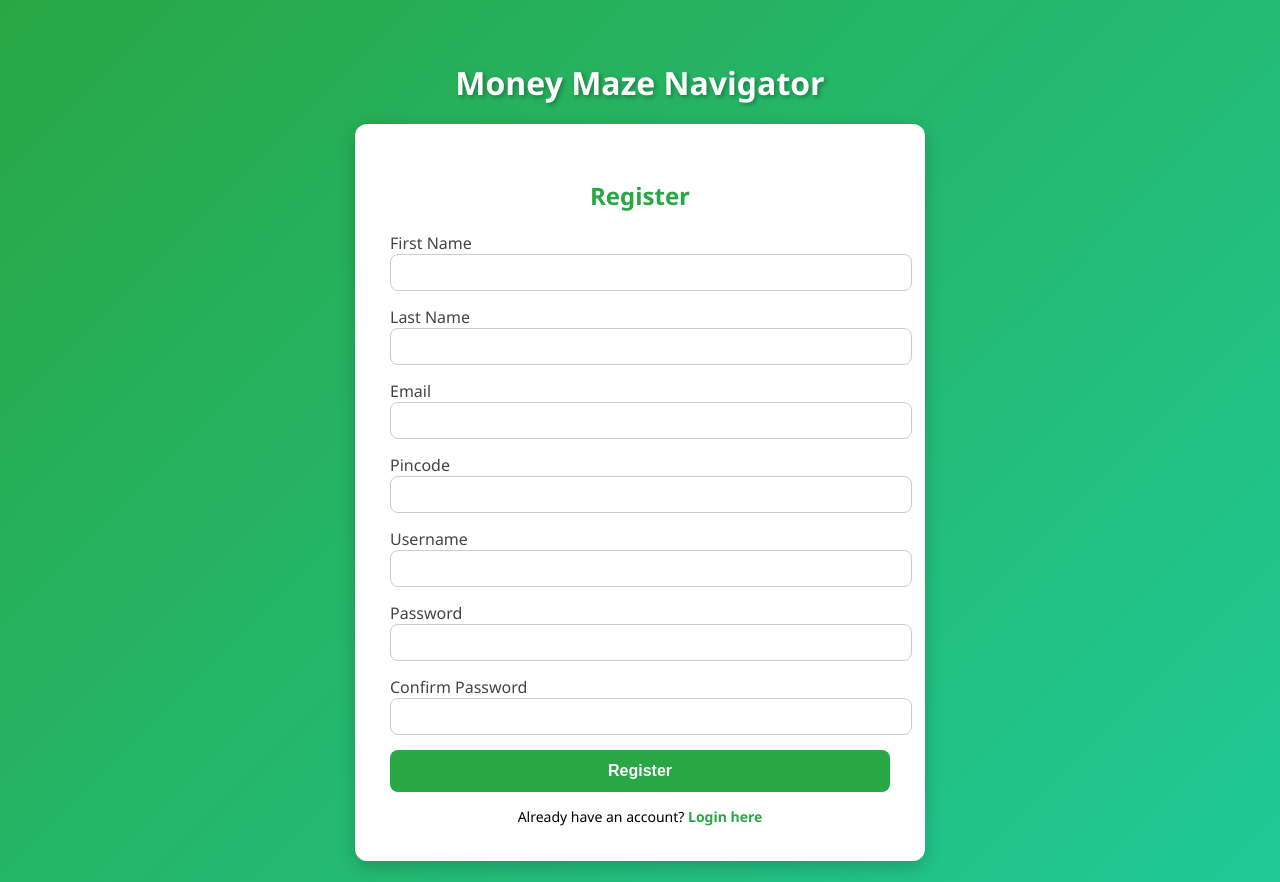
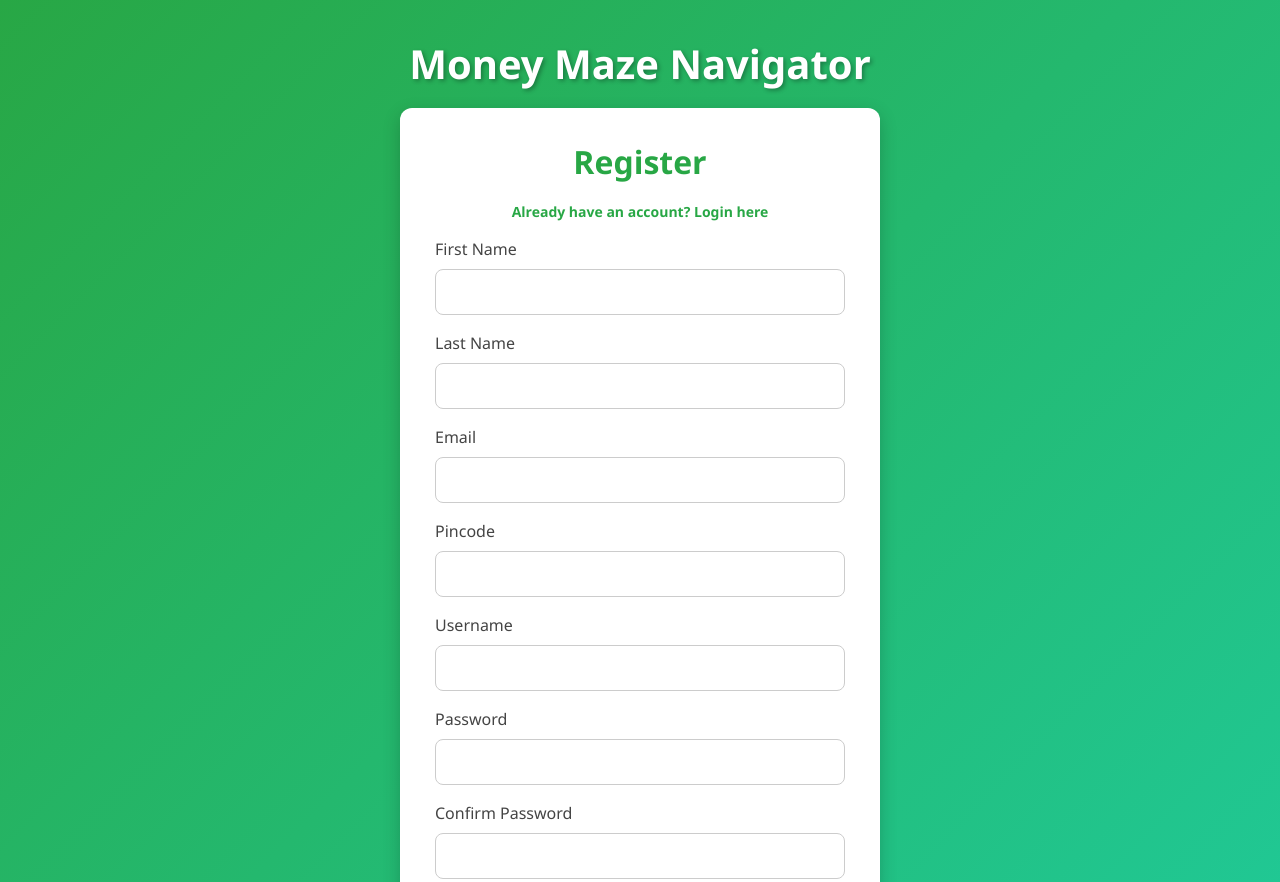
Before and after one commit to Anjani-Koteswari/Money_Maze_Navigator, a website: page public/register.html in a window 1280 px wide. Shown: the top 882 px of the page. Drawn offline with nearby package versions, Linux system fonts and the light colour scheme.

Commit message:
Update register.html

```diff
--- a/public/register.html
+++ b/public/register.html
@@ -3,41 +3,161 @@
 <head>
   <meta charset="UTF-8">
   <meta name="viewport" content="width=device-width, initial-scale=1.0">
-  <title>Money Maze Navigator - Register</title>
-  <link rel="stylesheet" href="styles.css">
+  <title>Register - Money Maze Navigator</title>
+  <link href="https://cdn.jsdelivr.net/npm/bootstrap@5.3.0/dist/css/bootstrap.min.css" rel="stylesheet">
+
+  <style>
+    body {
+      background: linear-gradient(135deg, #28a745, #20c997);
+      font-family: 'Segoe UI', Tahoma, Geneva, Verdana, sans-serif;
+      min-height: 100vh;
+      display: flex;
+      flex-direction: column;
+      align-items: center;
+      justify-content: flex-start;
+      padding-top: 40px;
+    }
+
+    /* Main Title */
+    h1 {
+      text-align: center;
+      margin-bottom: 20px;
+      font-weight: bold;
+      color: #fff; /* white for contrast */
+      text-shadow: 2px 2px 4px rgba(0,0,0,0.3);
+    }
+
+    /* Register Card */
+    .register-container {
+      width: 100%;
+      max-width: 480px;
+      background: #fff;
+      padding: 35px;
+      border-radius: 12px;
+      box-shadow: 0px 6px 18px rgba(0,0,0,0.2);
+    }
+
+    h2 {
+      text-align: center;
+      margin-bottom: 20px;
+      font-weight: bold;
+      color: #28a745;
+    }
+
+    .form-label {
+      font-weight: 500;
+      color: #444;
+    }
+
+    .form-control {
+      border-radius: 8px;
+      padding: 10px;
+      border: 1px solid #ccc;
+      transition: all 0.3s;
+    }
+    .form-control:focus {
+      border-color: #28a745;
+      box-shadow: 0 0 6px rgba(40,167,69,0.4);
+    }
+
+    .btn-custom {
+      width: 100%;
+      padding: 12px;
+      font-size: 16px;
+      border-radius: 8px;
+      background-color: #28a745;
+      border: none;
+      color: #fff;
+      font-weight: 600;
+      transition: background 0.3s, transform 0.2s;
+    }
+    .btn-custom:hover {
+      background-color: #218838;
+      transform: scale(1.02);
+    }
+
+    p.status-text {
+      font-size: 14px;
+      margin: 5px 0;
+    }
+    .status-text.error {
+      color: #dc3545;
+    }
+    .status-text.success {
+      color: #28a745;
+    }
+
+    .login-link {
+      text-align: center;
+      margin-bottom: 15px;
+      font-size: 14px;
+    }
+    .login-link a {
+      color: #28a745;
+      font-weight: 600;
+      text-decoration: none;
+    }
+    .login-link a:hover {
+      text-decoration: underline;
+    }
+  </style>
 </head>
 <body>
+
+  <!-- Main Title -->
   <h1>Money Maze Navigator</h1>
-  <div class="form-container">
+
+  <!-- Register Box -->
+  <div class="register-container">
     <h2>Register</h2>
+    <div class="login-link">
+      <a href="login.html">Already have an account? Login here</a>
+    </div>
+
     <form id="registerForm">
+      <div class="mb-3">
         <label for="firstName" class="form-label">First Name</label>
         <input type="text" id="firstName" name="firstName" class="form-control" required>
+      </div>
 
+      <div class="mb-3">
         <label for="lastName" class="form-label">Last Name</label>
         <input type="text" id="lastName" name="lastName" class="form-control" required>
+      </div>
 
+      <div class="mb-3">
         <label for="email" class="form-label">Email</label>
         <input type="email" id="email" name="email" class="form-control" required>
+        <p id="emailStatus" class="status-text"></p>
+      </div>
 
+      <div class="mb-3">
         <label for="pincode" class="form-label">Pincode</label>
         <input type="text" id="pincode" name="pincode" class="form-control" required>
+      </div>
 
+      <div class="mb-3">
         <label for="username" class="form-label">Username</label>
         <input type="text" id="username" name="username" class="form-control" required>
+        <p id="usernameStatus" class="status-text"></p>
+      </div>
 
+      <div class="mb-3">
         <label for="password" class="form-label">Password</label>
         <input type="password" id="password" name="password" class="form-control" required>
+        <p id="passwordStrength" class="status-text"></p>
+      </div>
 
+      <div class="mb-3">
         <label for="confirmPassword" class="form-label">Confirm Password</label>
         <input type="password" id="confirmPassword" name="confirmPassword" class="form-control" required>
+      </div>
 
-      <button type="submit" class="btn-custom">Register</button>
+      <button type="submit" class="btn btn-custom">Register</button>
+      <p id="registrationStatus" class="status-text"></p>
     </form>
-    <div class="auth-link">
-      Already have an account? <a href="login.html">Login here</a>
   </div>
-  </div>
+
   <script src="register.js"></script>
 </body>
 </html>
```
Lines whose indentation alone changed are shown as unchanged.
